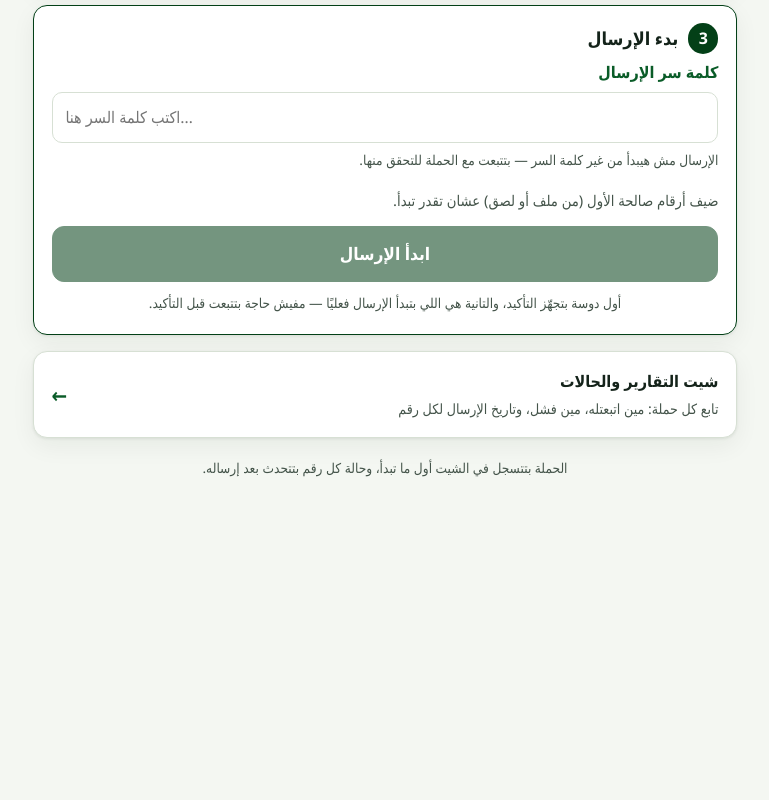
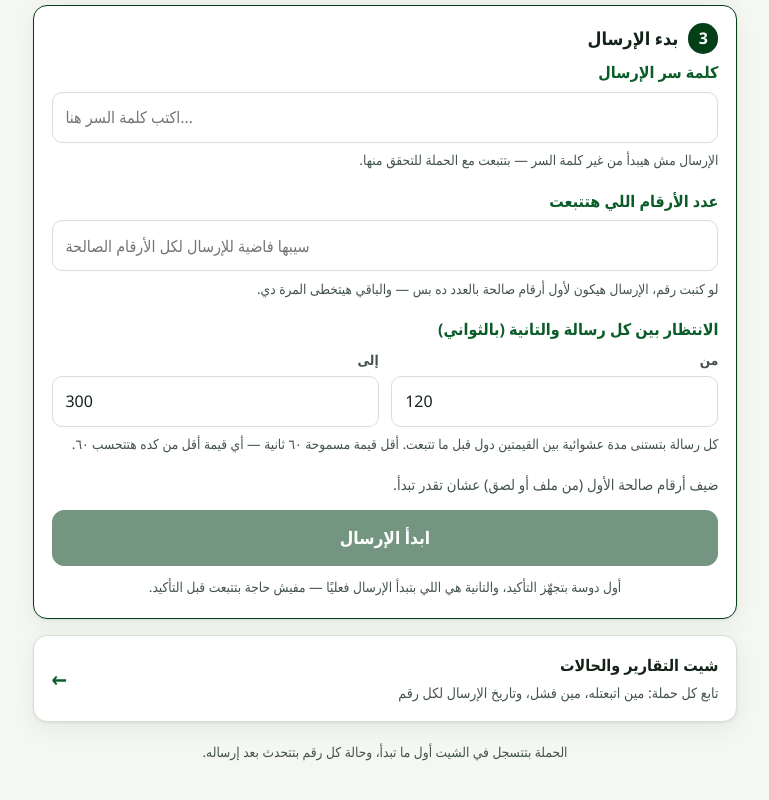
Before and after one commit to eslamsm153-oss/abuelkhiir-whatsapp-campaigns, a plain HTML site: page index.html in a window 1280 px wide. Shown: the part 948-1748 px from the top of the page, without its empty margins (255-1024 px from the left). Before the commit the page ends 1476 px from the top, so only its background shows below. Drawn offline with Linux system fonts and the light colour scheme.

Commit message:
خانة عدد الأرقام + التحكم في معدل الإرسال

```diff
--- a/index.html
+++ b/index.html
@@ -184,6 +184,24 @@
       .pass-input:focus { outline: 2px solid var(--green-2); outline-offset: 1px; border-color: transparent; }
       .pass-hint { color: var(--ink-soft); font-size: .85rem; margin-top: .4rem; }
 
+      .field-block { margin-bottom: 1rem; }
+      .field-label { display: block; font-weight: 600; color: var(--green-2); margin-bottom: .4rem; }
+      .num-input {
+        width: 100%;
+        border: 1px solid var(--line);
+        border-radius: 10px;
+        background: var(--surface);
+        color: var(--ink);
+        font: inherit;
+        padding: .7rem .8rem;
+        direction: ltr;
+        text-align: left;
+      }
+      .num-input:focus { outline: 2px solid var(--green-2); outline-offset: 1px; border-color: transparent; }
+      .field-hint { color: var(--ink-soft); font-size: .85rem; margin-top: .4rem; }
+      .delay-row { display: grid; grid-template-columns: 1fr 1fr; gap: .8rem; }
+      .delay-row .sub { display: block; font-size: .85rem; color: var(--ink-soft); margin-bottom: .3rem; font-weight: 600; }
+
       .send-card { border-color: var(--green); }
       .estimate { color: var(--ink-soft); font-size: .92rem; margin: 0 0 .9rem; }
       .estimate b { color: var(--ink); }
@@ -226,7 +244,7 @@
         <p>ارفع ملف أرقام العملاء، اكتب الرسالة، وابدأ الإرسال من رقم المحل. الرسايل بتتبعت بالتدريج على فترات عشوائية بين كل رسالة والتانية، والردود بتوصل على Chatwoot زي ما هي — الصفحة دي للإرسال بس.</p>
         <div class="head-badges">
           <span class="badge">الإرسال من: <b>رقم المحل</b></span>
-          <span class="badge">الفاصل بين الرسايل: <b>٢–٥ دقايق عشوائي</b></span>
+          <span class="badge">الفاصل بين الرسايل: <b id="delayBadgeVal">١٢٠–٣٠٠ ثانية عشوائي</b></span>
           <span class="badge">حجم الحملة المعتاد: <b>٣٥–٥٠ عميل</b></span>
         </div>
       </header>
@@ -298,6 +316,25 @@
           <input class="pass-input" type="password" id="passBox" autocomplete="off" placeholder="اكتب كلمة السر هنا…" />
           <p class="pass-hint">الإرسال مش هيبدأ من غير كلمة السر — بتتبعت مع الحملة للتحقق منها.</p>
         </div>
+        <div class="field-block">
+          <label class="field-label" for="limitBox">عدد الأرقام اللي هتتبعت</label>
+          <input class="num-input" type="number" id="limitBox" min="1" step="1" inputmode="numeric" placeholder="سيبها فاضية للإرسال لكل الأرقام الصالحة" />
+          <p class="field-hint">لو كتبت رقم، الإرسال هيكون لأول أرقام صالحة بالعدد ده بس — والباقي هيتخطى المرة دي.</p>
+        </div>
+        <div class="field-block">
+          <span class="field-label" id="delayLabel">الانتظار بين كل رسالة والتانية (بالثواني)</span>
+          <div class="delay-row" role="group" aria-labelledby="delayLabel">
+            <div>
+              <label class="sub" for="delayMinBox">من</label>
+              <input class="num-input" type="number" id="delayMinBox" min="60" step="10" value="120" inputmode="numeric" />
+            </div>
+            <div>
+              <label class="sub" for="delayMaxBox">إلى</label>
+              <input class="num-input" type="number" id="delayMaxBox" min="60" step="10" value="300" inputmode="numeric" />
+            </div>
+          </div>
+          <p class="field-hint">كل رسالة بتستنى مدة عشوائية بين القيمتين دول قبل ما تتبعت. أقل قيمة مسموحة ٦٠ ثانية — أي قيمة أقل من كده هتتحسب ٦٠.</p>
+        </div>
         <p class="estimate" id="estimate">ضيف الأرقام والرسالة الأول عشان يظهر ملخص الحملة هنا.</p>
         <button type="button" class="btn btn-start" id="startBtn" disabled>ابدأ الإرسال</button>
         <p class="send-note">أول دوسة بتجهّز التأكيد، والتانية هي اللي بتبدأ الإرسال فعليًا — مفيش حاجة بتتبعت قبل التأكيد.</p>
@@ -329,6 +366,10 @@
         var pasteBox = document.getElementById("pasteBox");
         var msgBox = document.getElementById("msgBox");
         var passBox = document.getElementById("passBox");
+        var limitBox = document.getElementById("limitBox");
+        var delayMinBox = document.getElementById("delayMinBox");
+        var delayMaxBox = document.getElementById("delayMaxBox");
+        var delayBadgeVal = document.getElementById("delayBadgeVal");
         var charCount = document.getElementById("charCount");
         var stats = document.getElementById("stats");
         var stTotal = document.getElementById("stTotal");
@@ -400,6 +441,23 @@
                         .map(function (e) { return e.normalized; });
         }
 
+        // Campaign settings: how many numbers to send to, and the random
+        // delay window (seconds) between messages. Delays are clamped to
+        // a 60s floor; an empty/invalid limit means "all valid numbers".
+        function getSettings() {
+          var valid = validNumbers().length;
+          var limitRaw = parseInt(limitBox.value, 10);
+          var limit = (!isNaN(limitRaw) && limitRaw > 0) ? Math.min(limitRaw, valid) : valid;
+          var dMin = parseInt(delayMinBox.value, 10);
+          var dMax = parseInt(delayMaxBox.value, 10);
+          if (isNaN(dMin)) dMin = 120;
+          if (isNaN(dMax)) dMax = 300;
+          dMin = Math.max(60, dMin);
+          dMax = Math.max(60, dMax);
+          if (dMax < dMin) dMax = dMin;
+          return { limit: limit, delayMin: dMin, delayMax: dMax };
+        }
+
         function fmtDuration(sec) {
           if (sec < 60) return "أقل من دقيقة";
           var min = Math.round(sec / 60);
@@ -448,12 +506,19 @@
 
           charCount.textContent = msgBox.value.length + " حرف";
 
+          var settings = getSettings();
+          delayBadgeVal.textContent = settings.delayMin + "–" + settings.delayMax + " ثانية عشوائي";
+
           var hasMsg = msgBox.value.trim().length > 0;
           var hasPass = passBox.value.length > 0;
           if (valid > 0 && hasMsg && hasPass) {
-            var lo = (valid - 1) * 120, hi = (valid - 1) * 300;
-            estimate.innerHTML = "الحملة هتتبعت لـ <b>" + valid + " رقم</b> من رقم المحل، بفاصل عشوائي ٢–٥ دقايق بين كل رسالة — الوقت الكلي التقريبي: <b>" +
-              (valid === 1 ? "رسالة واحدة على طول" : "من " + fmtDuration(lo) + " لـ " + fmtDuration(hi)) + "</b>.";
+            var sendCount = settings.limit;
+            var lo = (sendCount - 1) * settings.delayMin, hi = (sendCount - 1) * settings.delayMax;
+            var avg = sendCount * ((settings.delayMin + settings.delayMax) / 2);
+            estimate.innerHTML = "الحملة هتتبعت لـ <b>" + sendCount + " رقم</b>" +
+              (sendCount < valid ? " من أصل <b>" + valid + "</b> رقم صالح" : "") +
+              " من رقم المحل، بفاصل عشوائي من <b>" + settings.delayMin + "</b> لـ <b>" + settings.delayMax + "</b> ثانية بين كل رسالة — الوقت الكلي التقريبي: <b>" +
+              (sendCount === 1 ? "رسالة واحدة على طول" : "من " + fmtDuration(lo) + " لـ " + fmtDuration(hi) + " (حوالي " + fmtDuration(avg) + " في المتوسط)") + "</b>.";
             startBtn.disabled = sending;
           } else {
             estimate.textContent = valid === 0
@@ -478,6 +543,9 @@
         pasteBox.addEventListener("input", refreshFromSources);
         msgBox.addEventListener("input", render);
         passBox.addEventListener("input", render);
+        limitBox.addEventListener("input", render);
+        delayMinBox.addEventListener("input", render);
+        delayMaxBox.addEventListener("input", render);
 
         function handleFile(file) {
           if (!file) return;
@@ -551,6 +619,9 @@
           pasteBox.value = "";
           msgBox.value = "";
           passBox.value = "";
+          limitBox.value = "";
+          delayMinBox.value = "120";
+          delayMaxBox.value = "300";
           rebuildEntries([]);
           hideResult();
         });
@@ -568,7 +639,8 @@
 
         startBtn.addEventListener("click", function () {
           if (sending) return;
-          var nums = validNumbers();
+          var settings = getSettings();
+          var nums = validNumbers().slice(0, settings.limit);
           var msg = msgBox.value.trim();
           var password = passBox.value;
           if (!nums.length || !msg || !password) return;
@@ -585,7 +657,14 @@
           startBtn.classList.remove("confirm");
           startBtn.textContent = "بيتم بدء الحملة…";
 
-          var payload = { message: msg, numbers: nums, password: password };
+          var payload = {
+            message: msg,
+            numbers: nums,
+            password: password,
+            limit: settings.limit,
+            delayMin: settings.delayMin,
+            delayMax: settings.delayMax
+          };
 
           function onOk(data) {
             sending = false;
```
